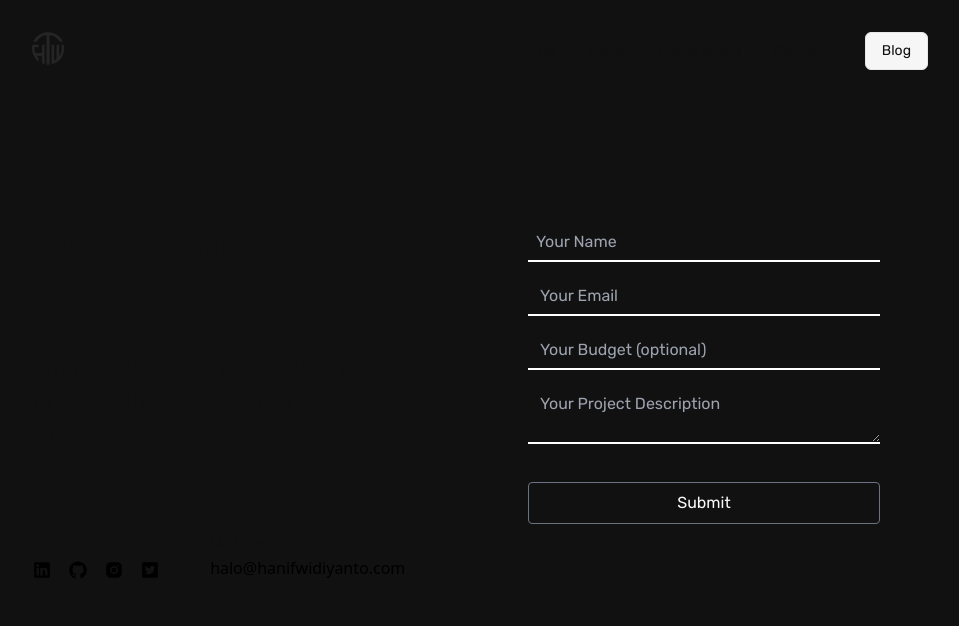
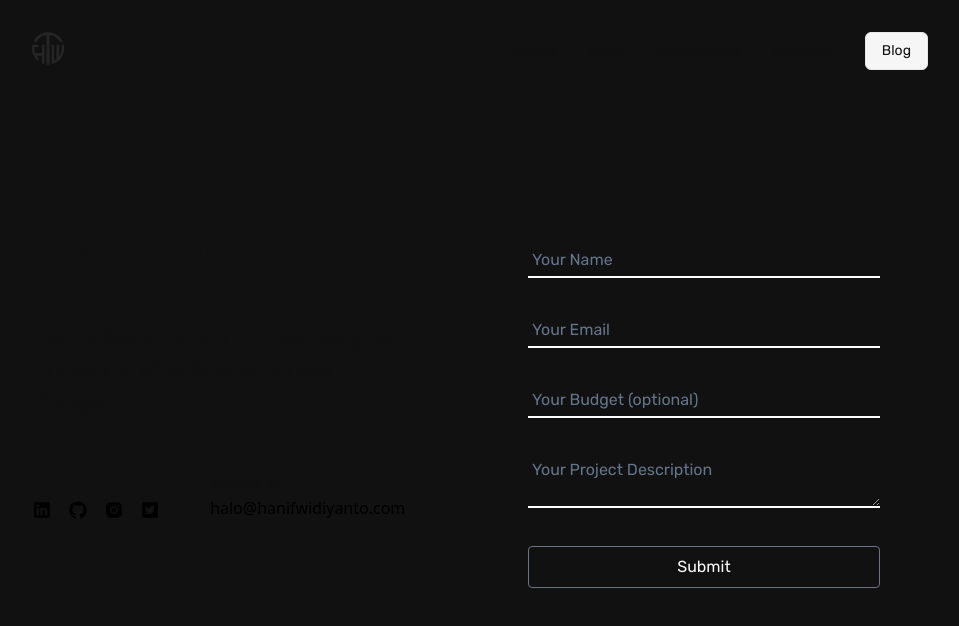
Before and after one commit to hanifwidiyanto/portfolio, a Next.js app: page /contact in a window 1280 px wide. Shown: the top 626 px of the page, without its empty margins (160-1119 px from the left). Built offline with nearby package versions, Linux system fonts and the light colour scheme.

Commit message:
fix form and make header more me LOL

```diff
--- a/src/pages/contact.jsx
+++ b/src/pages/contact.jsx
@@ -30,12 +30,12 @@ export default function Contact() {
   return (
     <section
       id="contact"
-      className="mt-48 mb-24 px-48 h-[420px] items-center flex justify-between"
+      className="mt-48 mb-24 px-48 h-[360px] items-center flex justify-between"
     >
       <div className="flex flex-col justify-between h-full w-5/12 py-8">
         <h1 className="text-4xl text-gelap font-rubik-bold ">Just say hi.</h1>
         <p className="text-gelap text-2xl">
-          I'm always open to discuss your project and talk about new things.
+          I am always open to discuss your project and talk about new things.
         </p>
         <div className="flex w-full justify-between items-end">
           <div className="flex gap-1">
@@ -60,7 +60,7 @@ export default function Contact() {
           </div>
         </div>
       </div>
-      <div className="bg-gelap px-12 py-8 h-full w-6/12 text-terang rounded-md">
+      <div className="bg-gelap p-12 h-full w-6/12 text-terang rounded-md">
         <Formik
           initialValues={initialValues}
           validationSchema={validationSchema}
@@ -68,61 +68,65 @@ export default function Contact() {
         >
           {({ errors, touched, getFieldProps }) => (
             <Form>
-              <div className="mb-4 group">
-
+              <div className="mb-4 relative">
                 <Field
-                  className={`appearance-none border-b-2 border-white w-full py-2 px-2 text-slate-50 font-rubik leading-tight focus:outline-none focus:border-gray-500 bg-transparent peer ${
+                  className={`appearance-none border-b-2 border-white w-full py-2 text-slate-50 font-rubik leading-tight focus:outline-none focus:border-gray-500 bg-transparent peer ${
                     errors.name && touched.name ? "border-red-500" : ""
                   }`}
                   type="text"
                   name="name"
                   id="name"
-                  placeholder="Your Name"
-                  style={{ position: "relative" }} // tambahkan properti position: relative
                 />
+                <label htmlFor="name" className={`absolute top-2 left-1 peer-focus:-top-4 peer-focus:left-0 font-rubik text-slate-500  peer-focus:text-slate-700 peer-focus:text-sm duration-300 peer-focus ${getFieldProps('name').value ? '-top-4 left-0 text-sm text-slate-700' : ''}`}>
+                  Your Name
+                </label>
                 <ErrorMessage
-                  className="text-red-500"
+                  className="text-red-500 absolute right-0"
                   name="name"
                   component="p"
                 />
               </div>
 
-              <div className="mb-4">
+              <div className="mt-8 mb-4 relative">
                 <Field
-                  className={`appearance-none border-b-2 border-white w-full py-2 px-3 text-slate-50 font-rubik leading-tight focus:outline-none focus:border-gray-500 bg-transparent ${
+                  className={`appearance-none border-b-2 border-white w-full py-2 text-slate-50 font-rubik leading-tight focus:outline-none focus:border-gray-500 bg-transparent peer ${
                     errors.email && touched.email ? "border-red-500" : ""
                   }`}
                   type="email"
                   name="email"
                   id="email"
-                  placeholder="Your Email"
                 />
+                 <label htmlFor="email" className={`absolute top-2 left-1 peer-focus:-top-4 peer-focus:left-0 font-rubik text-slate-500  peer-focus:text-slate-700 peer-focus:text-sm duration-300 peer-focus ${getFieldProps('email').value ? '-top-4 left-0 text-sm text-slate-700' : ''}`}>
+                  Your Email
+                </label>
                 <ErrorMessage
-                  className="text-red-500"
+                  className="text-red-500 absolute right-0"
                   name="email"
                   component="p"
                 />
               </div>
-              <div className="mb-4">
+              <div className="mt-8 mb-4 relative">
                 <Field
-                  className={`appearance-none border-b-2 border-white w-full py-2 px-3 text-slate-50 font-rubik leading-tight focus:outline-none focus:border-gray-500 bg-transparent ${
+                  className={`appearance-none border-b-2 border-white w-full py-2 peer text-slate-50 font-rubik leading-tight focus:outline-none focus:border-gray-500 bg-transparent ${
                     errors.budget && touched.budget ? "border-red-500" : ""
                   }`}
                   type="text"
                   name="budget"
                   id="budget"
-                  placeholder="Your Budget (optional)"
                 />
+                 <label htmlFor="budget" className={`absolute top-2 left-1 peer-focus:-top-4 peer-focus:left-0 font-rubik text-slate-500  peer-focus:text-slate-700 peer-focus:text-sm duration-300 peer-focus ${getFieldProps('budget').value ? '-top-4 left-0 text-sm text-slate-700' : ''}`}>
+                  Your Budget (optional)
+                </label>
                 <ErrorMessage
-                  className="text-red-500"
+                  className="text-red-500 absolute right-0"
                   name="budget"
                   component="p"
                 />
               </div>
-              <div className="mb-4">
+              <div className="mt-8 mb-4 relative">
                 <Field
                   as="textarea"
-                  className={`appearance-none border-b-2 border-white w-full py-2 px-3 text-slate-50 font-rubik leading-tight focus:outline-none focus:border-gray-500 bg-transparent ${
+                  className={`appearance-none border-b-2 border-white w-full py-2 peer text-slate-50 font-rubik leading-tight focus:outline-none focus:border-gray-500 bg-transparent ${
                     errors.description && touched.description
                       ? "border-red-500"
                       : ""
@@ -130,10 +134,12 @@ export default function Contact() {
                   type="text"
                   name="description"
                   id="description"
-                  placeholder="Your Project Description"
                 />
-                <ErrorMessage
-                  className="text-red-500"
+                 <label htmlFor="description" className={`absolute top-2 left-1 peer-focus:-top-4 peer-focus:left-0 font-rubik text-slate-500  peer-focus:text-slate-700 peer-focus:text-sm duration-300 peer-focus ${getFieldProps('description').value ? '-top-4 left-0 text-sm text-slate-700' : ''}`}>
+                  Your Project Description
+                </label>
+               <ErrorMessage
+                  className="text-red-500 absolute right-0"
                   name="description"
                   component="p"
                 />
--- a/src/pages/header.jsx
+++ b/src/pages/header.jsx
@@ -1,28 +1,73 @@
 import Image from "next/image";
-import React from "react";
-import { AiFillLinkedin, AiFillInstagram, AiFillGithub, AiFillTwitterSquare } from "react-icons/ai";
+import React, { useState } from "react";
+import {
+  AiFillLinkedin,
+  AiFillInstagram,
+  AiFillGithub,
+  AiFillTwitterSquare,
+} from "react-icons/ai";
+
+const images = [
+  "/assets/images/me.png",
+  "/assets/images/me.png",
+  "/assets/images/me.png",
+  "/assets/images/me.png",
+  "/assets/images/me.png",
+];
 
 export default function Header() {
+  const greetings = "I'm";
+
+  const [imagesArray, setImagesArray] = useState([]);
+
+  const handleDragEnd = (event, id) => {
+    const index = imagesArray.findIndex((img) => img.id === id);
+    const newArray = [...imagesArray];
+    newArray[index].position = { x: event.clientX, y: event.clientY };
+    setImagesArray(newArray);
+  };
+
+  const handleClick = () => {
+    const newImage = {
+      id: Date.now(),
+      image: images[Math.floor(Math.random() * images.length)],
+      position: { x: Math.random() * 500, y: Math.random() * 500 },
+    };
+    setImagesArray([...imagesArray, newImage]);
+  };
+  const [wasClick, setWasClick] = useState(false);
+
   return (
     <div className="flex justify-between px-48 w-full h-screen flex-col">
-      <div></div>
       <div className="flex w-full justify-between h-full items-center">
         <div className="flex flex-col gap-2 text-gelap">
           <h1 className="font-rubik lg:text-4xl md:text-3xl text-2xl">
-            I'm,
+            {greetings}
             <span className="font-rubik-bold"> Hanif Tri Widiyanto</span>
           </h1>
           <p className="font-rubik lg:text-2xl text-xl">
             Fullstack Developer, UI Designer, and student.
           </p>
         </div>
-        <Image
-          src="/assets/images/me.png"
-          width={200}
-          height={240}
-          className="pt-12 saturate-[30%] cursor-none hover:saturate-100 rounded-md  duration-300"
-          priority
-        />
+        {imagesArray.map((img) => (
+          <Image
+            key={img.id}
+            src={img.image}
+            width={200}
+            height={240}
+            className="pt-12 saturate-[30%] cursor-pointer hover:saturate-100 rounded-md  duration-300 text-black"
+            priority
+            alt="profile"
+            draggable="true"
+            onDragEnd={(event) => handleDragEnd(event, img.id)}
+            style={{
+              position: "absolute",
+              left: img.position.x,
+              top: img.position.y,
+            }}
+          />
+        ))}
+        <button onClick={handleClick}>Add Image</button>
       </div>
       <div className="flex w-full justify-between mb-12">
         <ul className="flex gap-4 text-xl">
@@ -39,7 +84,9 @@ export default function Header() {
             <AiFillTwitterSquare />
           </li>
         </ul>
-        <span className="font-rubik text-lg text-gelap">halo@hanifwidiyanto.com</span>
+        <span className="font-rubik text-lg text-gelap">
+          halo@hanifwidiyanto.com
+        </span>
       </div>
     </div>
   );
```
